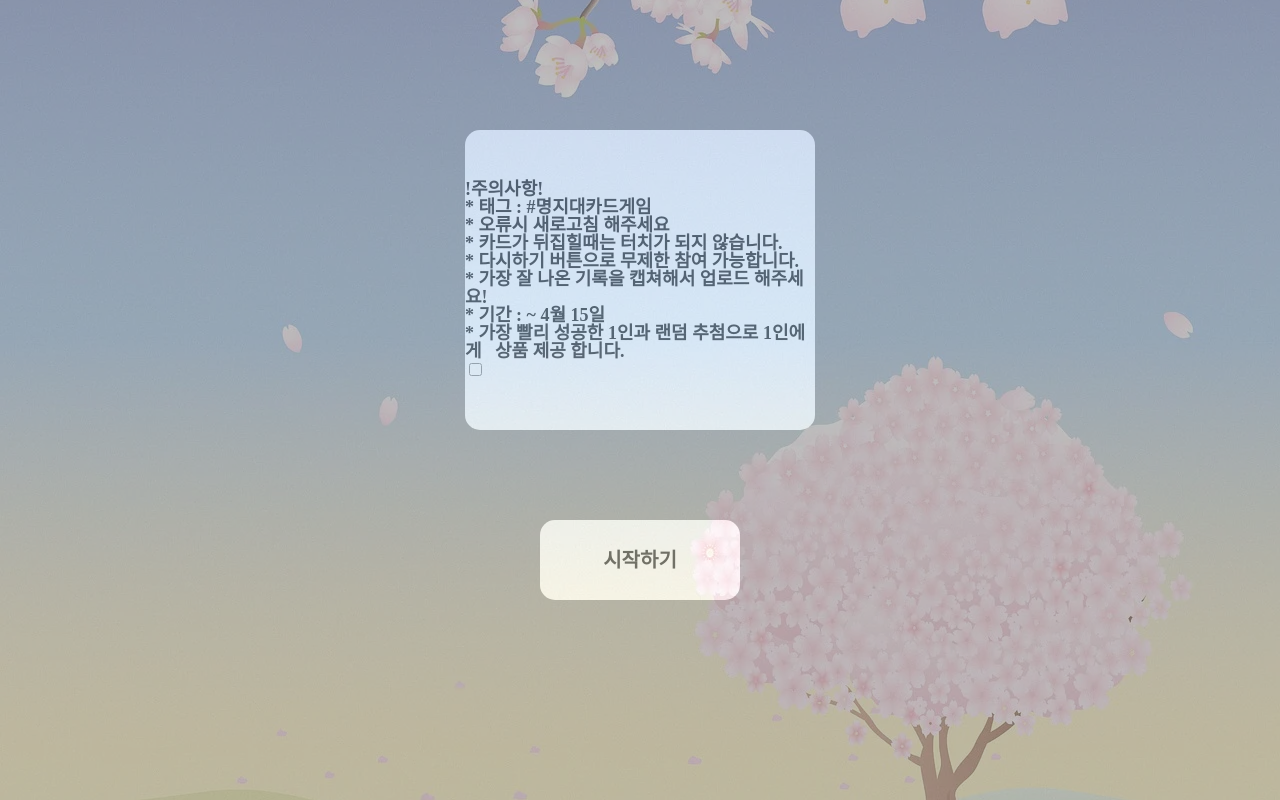
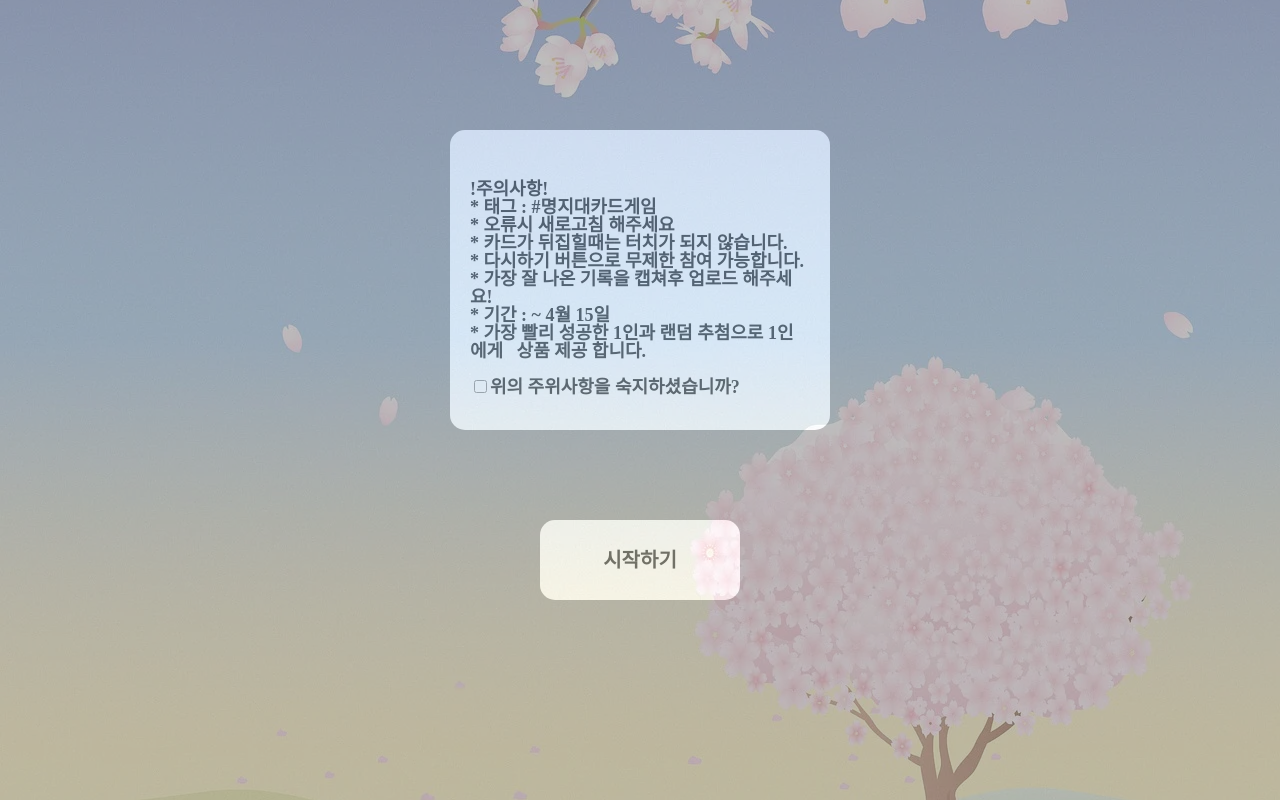
Before and after one commit to easyhoon119/cardgamemyoungji, a plain HTML site: page index.html in a window 1280 px wide. Drawn offline with Linux system fonts and the light colour scheme; a web font is replaced by a local one.

Commit message:
fix explain

```diff
--- a/index.html
+++ b/index.html
@@ -30,8 +30,8 @@
 <body>
     <div class="background">
         <div class="no-touch">
-            <div class="explain">!주의사항!<br/>* 태그 : #명지대카드게임<br/>* 오류시 새로고침 해주세요<br/>* 카드가 뒤집힐때는 터치가 되지 않습니다.<br/>* 다시하기 버튼으로 무제한 참여 가능합니다.<br/>* 가장 잘 나온 기록을 캡쳐해서 업로드 해주세요!<br/>* 기간 : ~ 4월 15일<br/>* 가장 빨리 성공한 1인과 랜덤 추첨으로 1인에게 &nbsp&nbsp상품 제공 합니다.<br/>
-            <input type="checkbox" name="start_check" id="start_check">
+            <div class="explain">!주의사항!<br/>* 태그 : #명지대카드게임<br/>* 오류시 새로고침 해주세요<br/>* 카드가 뒤집힐때는 터치가 되지 않습니다.<br/>* 다시하기 버튼으로 무제한 참여 가능합니다.<br/>* 가장 잘 나온 기록을 캡쳐후 업로드 해주세요!<br/>* 기간 : ~ 4월 15일<br/>* 가장 빨리 성공한 1인과 랜덤 추첨으로 1인에게 &nbsp&nbsp상품 제공 합니다.<br/>
+            <label for="start_check"><input type="checkbox" name="start_check" id="start_check">위의 주위사항을 숙지하셨습니까?</label>
             </div>
             <div class="start_btn">시작하기</div>
         </div>
--- a/main.css
+++ b/main.css
@@ -33,7 +33,7 @@ body {
 }
 
 .explain {
-  width: 350px;
+  width: 380px;
   height: 300px;
   border-radius: 15px;
   background-color: white;
@@ -43,12 +43,14 @@ body {
   top: 35%;
   left: 50%;
   transform: translate(-50%, -50%);
+  padding: 20px;
   padding-top: 50px;
   box-sizing: border-box;
 }
 
 input {
-  display: block;
+  display: inline-block;
+  margin-top: 20px;
 }
 
 .start_btn {
--- a/main.js
+++ b/main.js
@@ -4,6 +4,7 @@ var karo = 4;
 var sero = 3;
 var color = ['baekma.jpeg', 'baekma.jpeg', 'changjo.jpg', 'changjo.jpg', 'chaplegwan.jpg', 'chaplegwan.jpg', 'chargwan.jpg', 'chargwan.jpg', 'chasaedae.jpeg', 'chasaedae.jpeg', 'undongjang.jpg', 'undongjang.jpg'];
 var color_sub = color.slice();
+var check1 = document.getElementById('start_check');
 var back_color = [];
 var click_flag = true;
 var count_card = [];
```
